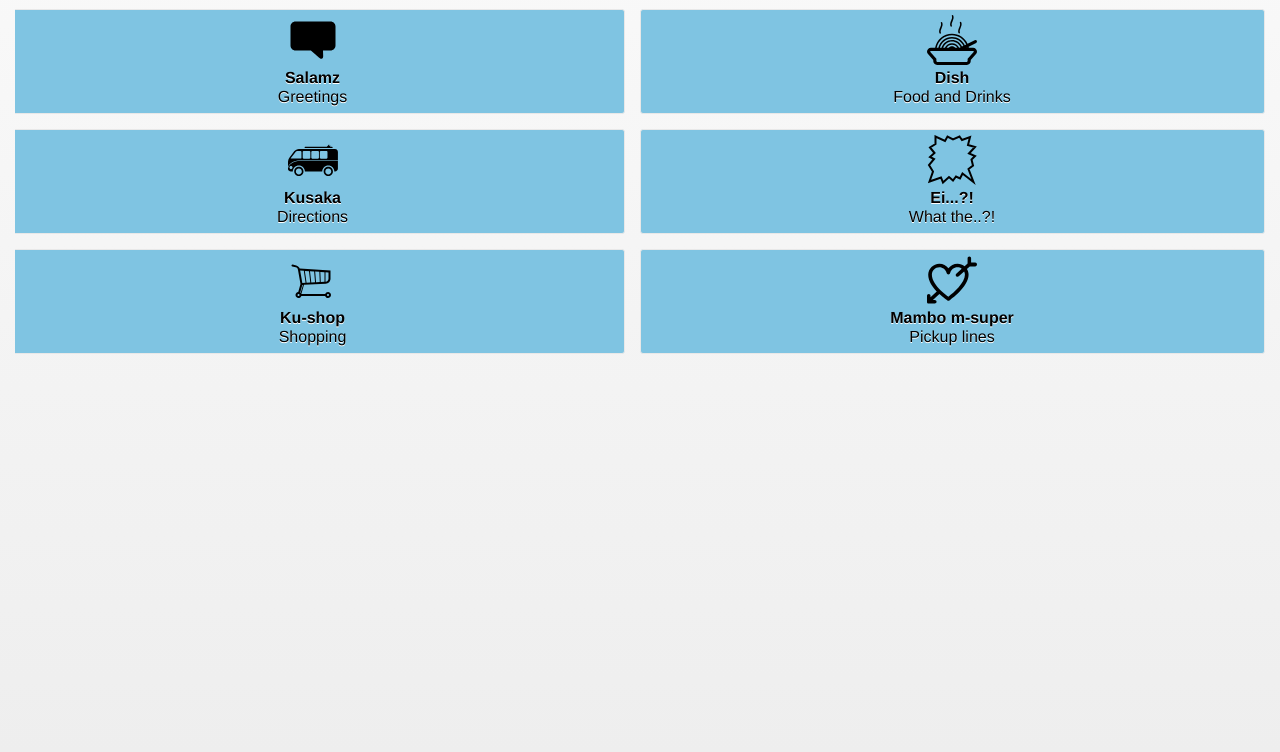
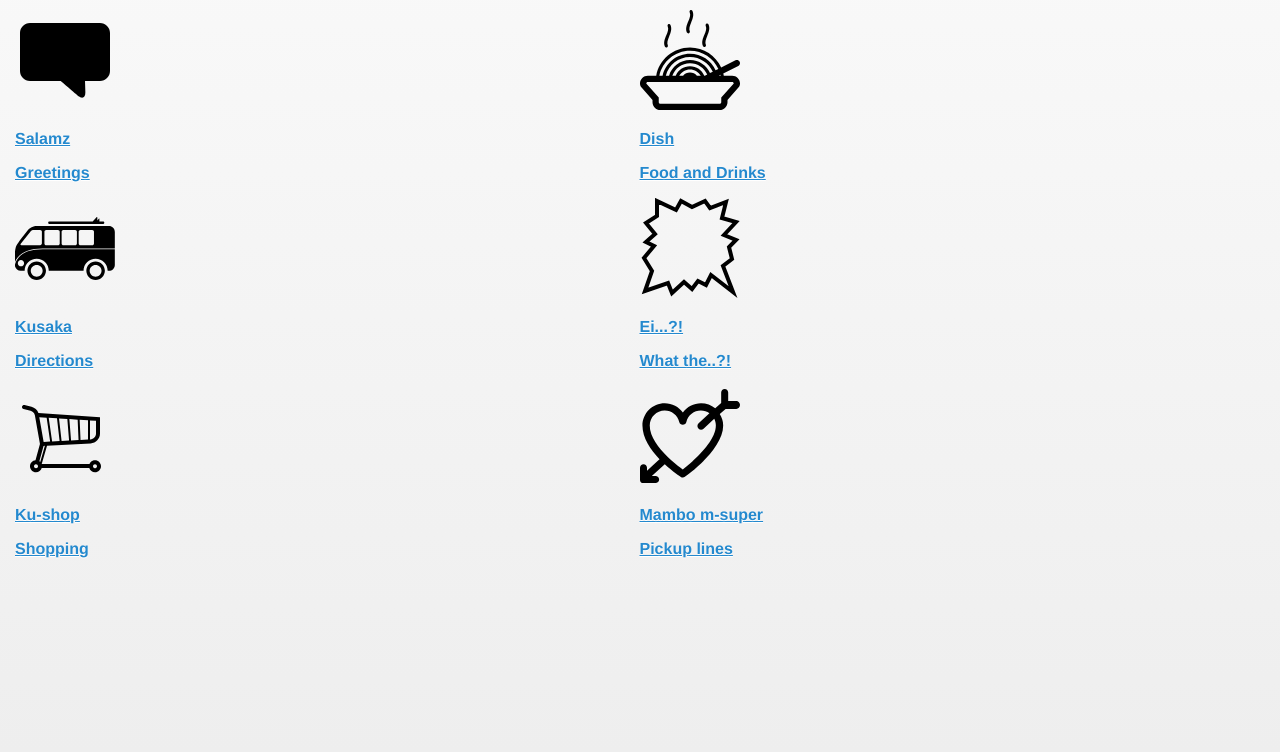
Before and after one commit to robinkiplangat/Doze_poa, a plain HTML site: page index.html in a window 1280 px wide. Shown: the part 48-800 px from the top of the page. Drawn offline with Linux system fonts and the light colour scheme.

Commit message:
adjustment

```diff
--- a/index.html
+++ b/index.html
@@ -5,10 +5,10 @@
     <meta name="viewport" content="width=device-width, initial-scale=1.0, maximum-scale=1.0, user-scalable=0">
     <title>Doze Poa</title>
     <link rel="stylesheet" type="text/css" href="css/jquery.mobile-1.3.2.min.css">
-    <link rel="stylesheet" type="text/css" href="css/screen.css">
+   <!--  <link rel="stylesheet" type="text/css" href="css/screen.css">
     <link rel="shortcut icon" href="img/dozepoa-icon.png">
     <link rel="apple-touch-icon-precomposed" href="img/dozepoa.png">
-  </head>
+  </head> -->
   <body>
     <script id="nav-template" type="text/x-handlebars">
       <div data-role="page" id="homepage">
```
Also changed, not shown: 1 other file.
